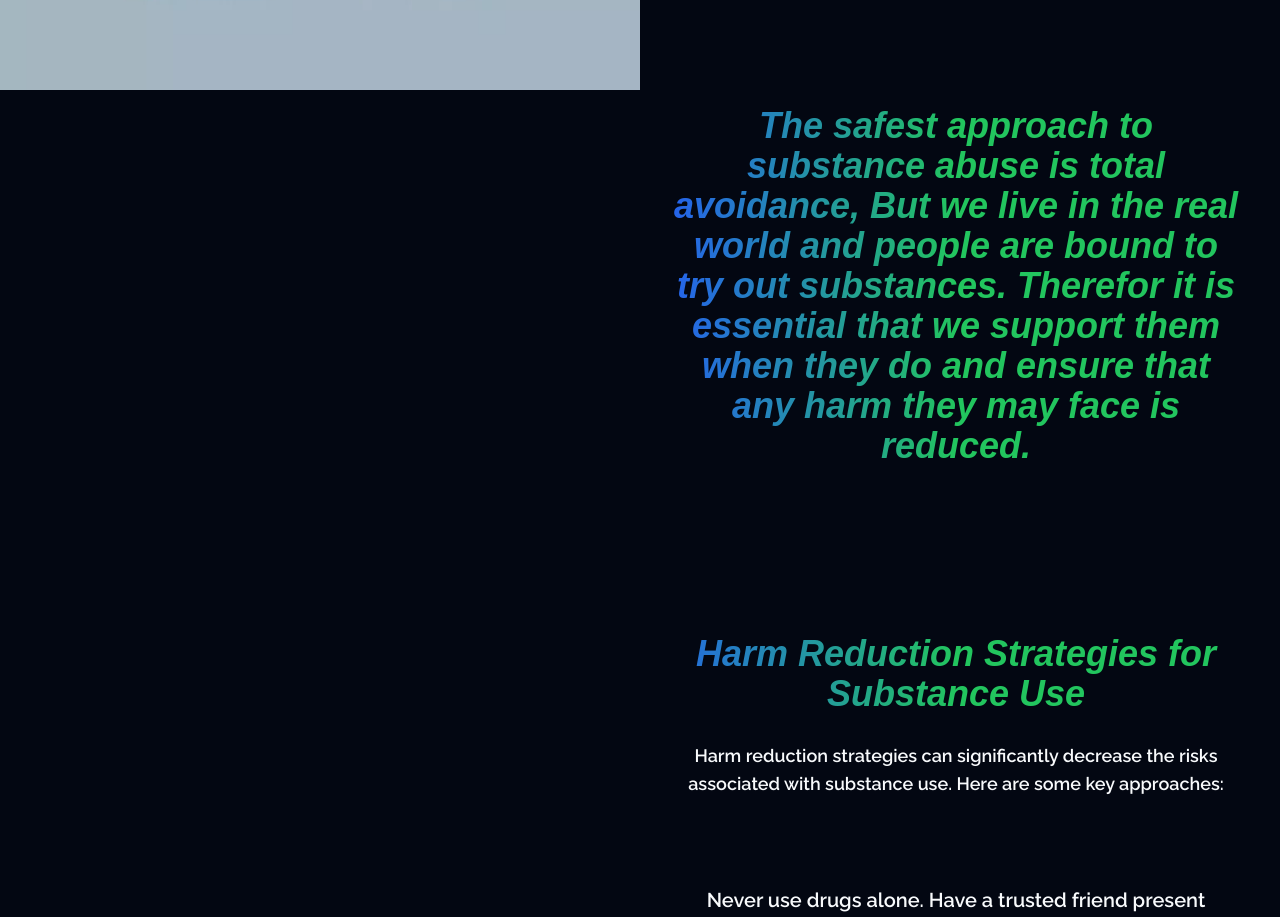
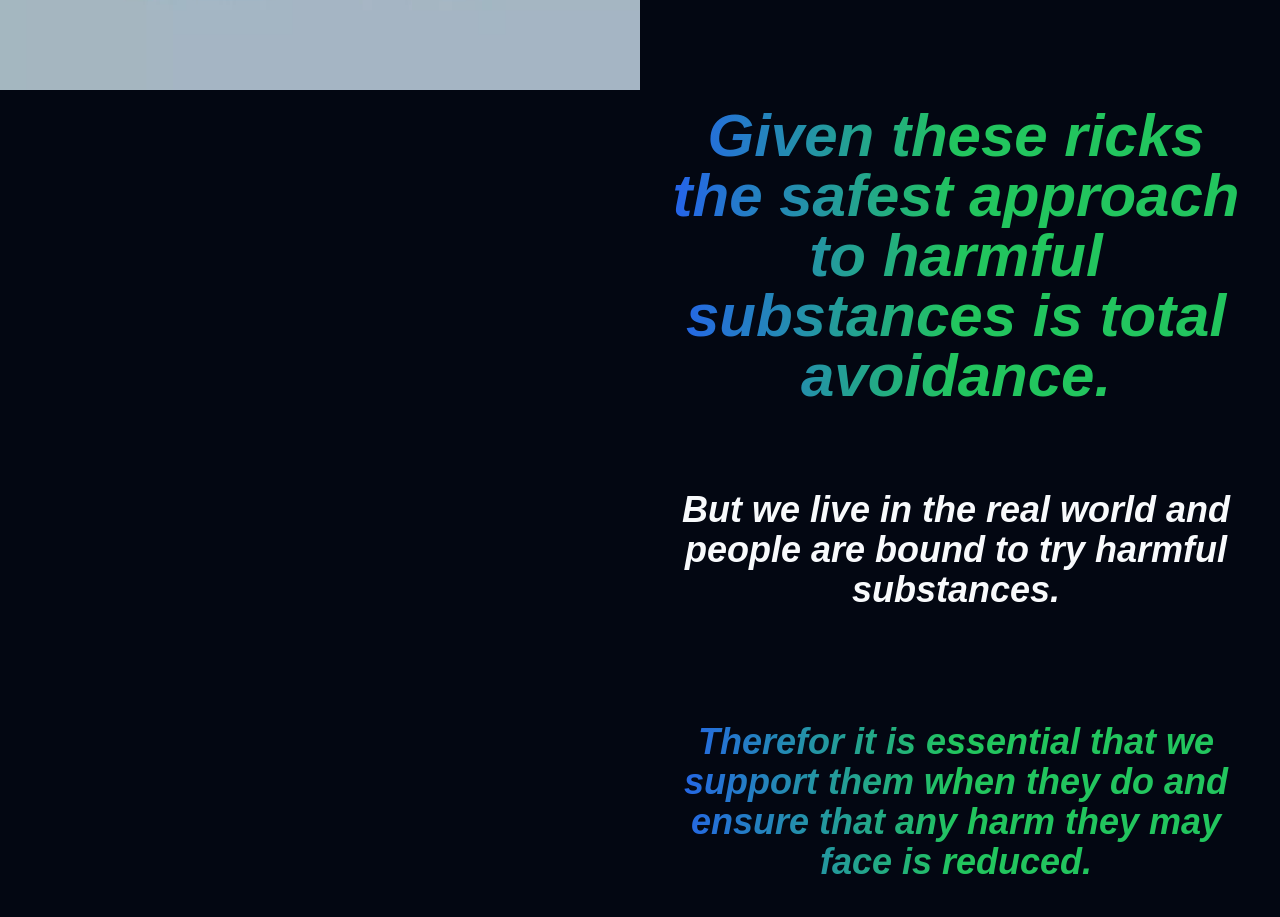
Before and after one commit to cgs49004/cgs49004.github.io, a plain HTML site: page index.html in a window 1280 px wide. Shown: the part 5957-6874 px from the top of the page. Drawn offline with Linux system fonts and the light colour scheme.

Commit message:
Update index.html

```diff
--- a/index.html
+++ b/index.html
@@ -27,6 +27,10 @@
     <h1
             class="font-raleway font-black bg-gradient-to-r from-blue-600 via-green-500 to-green-500 inline-block text-transparent bg-clip-text text-8xl"
     >Substance Abuse</h1>
+
+<!--    <div class="p-8">-->
+<!--        <h1 class="text-8xl font-black inline-block bg-gradient-to-r from-red-600 via-red-500 to-yellow-400 bg-clip-text text-7xl text-transparent text-4xl">hello world</h1>-->
+<!--    </div>-->
 </div>
 
 <div style="height:260vh; text-align: center;">
@@ -144,10 +148,25 @@
         </aside>
 
         <div class="text-center m-2 ml-[50%] justify-items-center p-2 font-semibold font-raleway text-slate-50 text-xl">
+            <h1 class="ml-6 mr-6 text-6xl font-black bg-gradient-to-r from-blue-600 via-green-500 to-green-500 inline-block text-transparent bg-clip-text">
+                Given these ricks the safest approach to harmful substances is total avoidance.
+            </h1>
+
+            <br>
+            <br>
+            <br>
+            <br>
+
+            <h1 class="ml-6 mr-6 text-4xl text-slate-50 font-black">
+                But we live in the real world and people are bound to try harmful substances.
+            </h1>
+
+            <br>
+            <br>
+            <br>
+            <br>
 
             <h1 class="ml-6 mr-6 text-4xl font-black bg-gradient-to-r from-blue-600 via-green-500 to-green-500 inline-block text-transparent bg-clip-text">
-                The safest approach to substance abuse is total avoidance,
-                But we live in the real world and people are bound to try out substances.
                 Therefor it is essential that we support them when they do and ensure that any harm
                 they may face is reduced.
             </h1>
@@ -159,12 +178,26 @@
             <br>
             <br>
             <br>
+            <br>
+            <br>
+            <br>
+            <br>
+            <br>
+            <br>
+            <br>
+            <br>
+            <br>
+
+            <br>
+            <br>
+            <br>
+            <br>
 
             <h1 class="text-4xl font-black bg-gradient-to-r from-blue-600 via-green-500 to-green-500 inline-block text-transparent bg-clip-text">Harm Reduction Strategies for Substance Use</h1>
             <br>
             <br>
 
-            <p class="ml-8 mr-8">Harm reduction strategies can significantly decrease the risks associated with substance use. Here are some key approaches:</p>
+            <p class="ml-8 mr-8">Harm reduction strategies can significantly decrease the risks associated with substance use. Here are some approaches to keep safe:</p>
 
             <br>
             <br>
```
